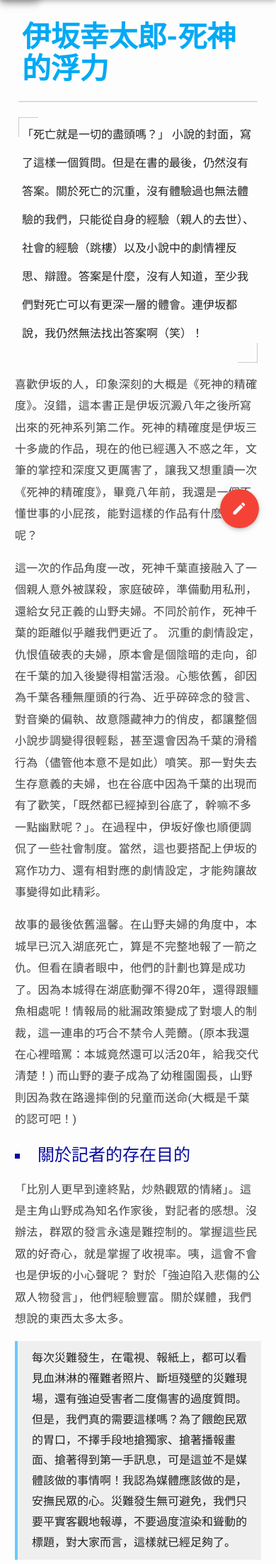
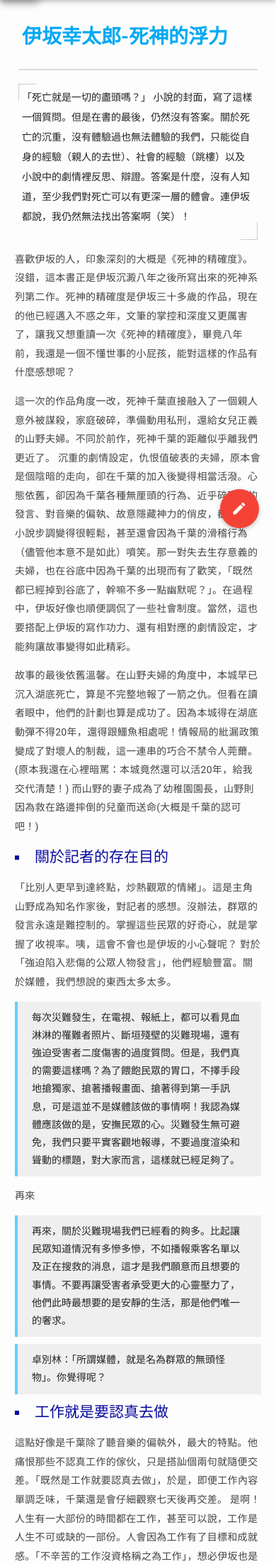
Before and after one commit to NTUST/Team-1, a PHP site: page /article.html in a window 390 px wide. Shown: the part 55-2258 px from the top of the page at 71% size. Run offline with PHP 8.4, Linux system fonts and the light colour scheme.

Commit message:
revise the RWD design

```diff
--- a/materialize/css/layout.css
+++ b/materialize/css/layout.css
@@ -628,14 +628,20 @@ h1, h2, h3, h4, h5, h6, .article-card h1, .article-card h2, .article-card h3, .a
   color: #444; }
 
 /*---ArticleContent---*/
+@media screen and (max-width: 663px) {
+  .article {
+    font-size: 14px; } }
 .article-heading {
   margin: 0 15px;
   padding: 10px 35px;
-  border-bottom: 2px solid #ddd; }
+  border-bottom: 2px solid #ddd;
+  font-weight: normal; }
   @media all and (max-width: 663px) {
     .article-heading {
       padding: 5px;
-      margin: 5px; } }
+      margin: 5px; }
+      .article-heading h3 {
+        font-size: 2em; } }
 .article-intro {
   position: relative;
   margin: 15px 20px;
@@ -647,7 +653,10 @@ h1, h2, h3, h4, h5, h6, .article-card h1, .article-card h2, .article-card h3, .a
       padding: 5px;
       margin: 5px; } }
   .article-intro p {
-    line-height: 40px; }
+    line-height: 3em; }
+    @media screen and (max-width: 663px) {
+      .article-intro p {
+        line-height: 2em; } }
   .article-intro::before, .article-intro::after {
     content: "";
     display: inline-block;
@@ -687,7 +696,8 @@ h1, h2, h3, h4, h5, h6, .article-card h1, .article-card h2, .article-card h3, .a
   border-left: 4px solid #6cf; }
   @media screen and (max-width: 687px) {
     .article-content blockquote {
-      margin: 0; } }
+      margin: 0;
+      margin-bottom: 10px; } }
 
 h1, h2, h3, h4, h5, h6, .article-card h1, .article-card h2, .article-card h3, .article-card h4, .article-card h5, .article-card h6 {
   color: #03a9f4;
--- a/materialize/scss/component/_article.scss
+++ b/materialize/scss/component/_article.scss
@@ -15,17 +15,26 @@
 	font-size:16px;
 	color:$font-color;
 
+
 }
 
 /*---ArticleContent---*/
 
 .article{
 	@extend %article ;
+	@media screen and (max-width: 663px) {
+		font-size:14px;
+	}
 	&-heading{
 		margin: 0 15px;
 		padding: 10px 35px;
 		border-bottom: 2px solid $br-color;
+		font-weight: normal;
 		@media all and (max-width: 663px) {
+			h3{
+				font-size:2em;
+
+			}
 			padding:5px;
 			margin:5px;
 		}
@@ -42,7 +51,10 @@
 		background-color:transparent;
 		color:$emphasis-color;
 		p{
-			line-height: 40px;
+			line-height: 3em;
+			@media screen and (max-width: 663px) {
+				line-height: 2em;
+			}
 		}
 		&::before,
 		&::after{
@@ -98,6 +110,7 @@
 			border-left:4px solid #6cf;
 			@media screen and (max-width: 687px) {
 				margin:0;
+				margin-bottom: 10px;
 			}
 		}
 	}
```
Also changed, not shown: 1 other file.
